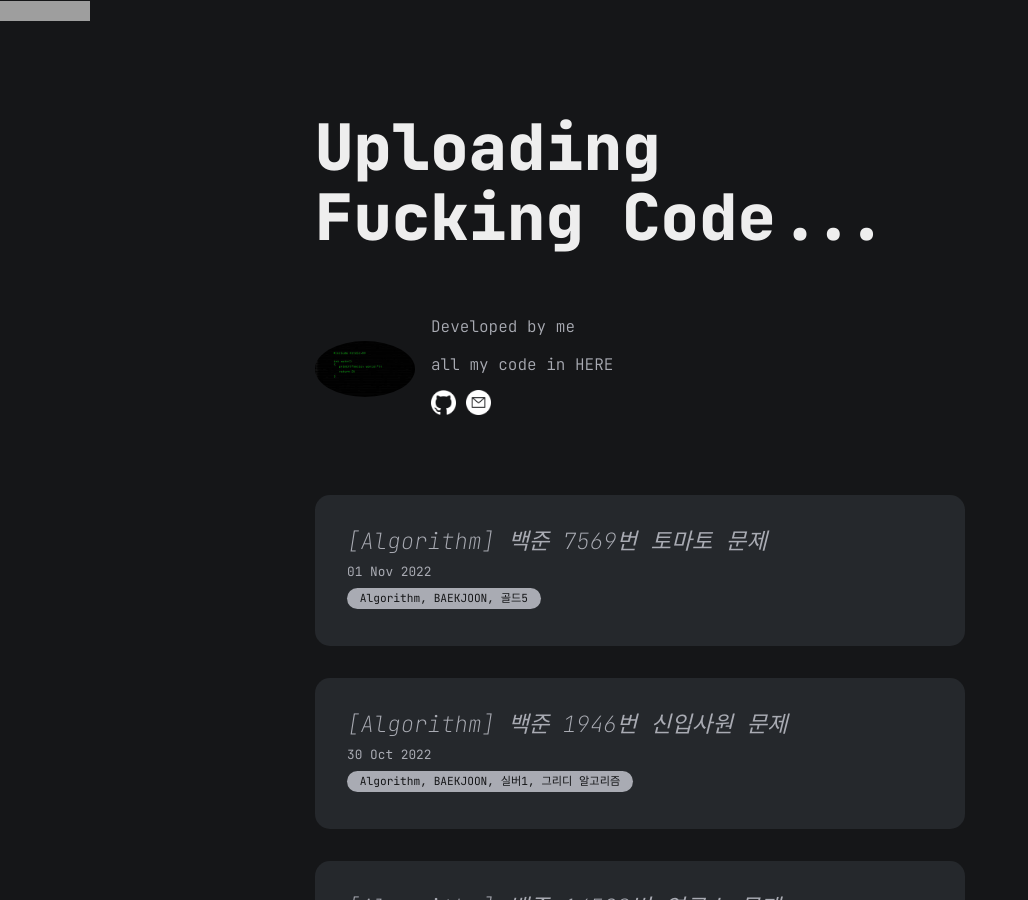
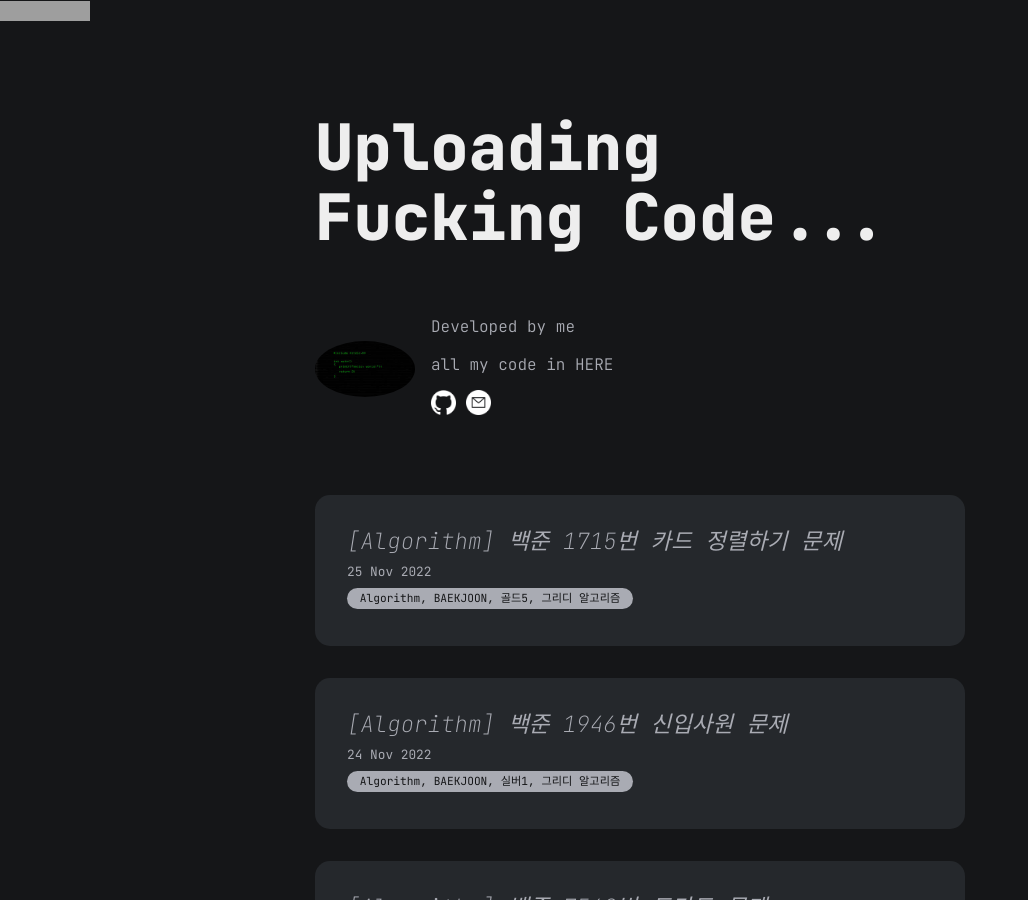
Before and after one commit to yj76461/yj76461.github.io, a Jekyll site: the page built from index.md, in a window 1280 px wide and 900 px high. Shown: the whole window, without its empty margins (0-1028 px from the left). Built offline with Jekyll 4.4.1, drawn with Linux system fonts in a browser that asks for light colours; part of the change alters nothing that is shown; grey boxes are pictures that could not be loaded.

Commit message:
1715 solved

````diff
--- a/all_collections/_posts/2022-11-24-baekjoon-1946.md
+++ b/all_collections/_posts/2022-11-24-baekjoon-1946.md
@@ -10,8 +10,8 @@ tags:
 toc: true
 toc_sticky: true
 
-date: 2022-10-30
-last_modified_at: 2022-10-30
+date: 2022-11-24
+last_modified_at: 2022-11-24
 ---
 # 1946번 신입사원 문제 풀이
 ## 그리디 알고리즘 공부중...
--- /dev/null
+++ b/all_collections/_posts/2022-11-25-baekjoon-1715.md
@@ -0,0 +1,97 @@
+---
+title: "[Algorithm] 백준 1715번 카드 정렬하기 문제"
+excerpt: ""
+
+categories:
+    - Algorithm, BAEKJOON, 골드5, 그리디 알고리즘
+tags:
+    - [Algorithm, BAEKJOON, 백준, 골드5]
+
+toc: true
+toc_sticky: true
+
+date: 2022-11-25
+last_modified_at: 2022-11-25
+---
+# 1715번 카드 정렬하기 풀이
+## 그리디 알고리즘 공부중...
+
+``` c++
+
+#include <stdio.h>
+#include <stdlib.h>
+#include <iostream>
+#include <queue> // 우선순위 큐 지원하는 STL
+#include <stack>
+#include <algorithm>
+#include <tuple>
+
+using namespace std;
+
+
+int num, N, sum = 0, i = 0, cnt = 0;
+priority_queue<int, vector<int>, greater<int>> pq; // 우선 순위 큐라는 것이다. 임의로 지은 이름이 아니다.
+//안에 저렇게 여러 인자를 넣어두면 오름차순, 자료형 int 만 넣어두면 내림차순으로 정렬한다. 여기선 오름차순으로 정렬하기 위해 이렇게 쓴다.
+
+int main()
+{
+    cin >> N;
+    for(int i = 0; i < N; i++)
+    {
+        cin >> num;
+        pq.push(num);
+    }
+
+    while(pq.size() > 1)
+    {
+        int n = pq.top(); pq.pop();
+        int m = pq.top(); pq.pop(); // pop 은 큐의 프론트에서 이뤄진다. 제일 작은 수 두개가 빠지는 것이다.
+
+        sum = n + m; // 제일 작은수 합쳐서 다시 넣을 것이다.
+        cnt += sum; // 출력하기 위한 변수 cnt에 더해줌
+        //printf("cnt is %d\n", cnt);
+        pq.push(sum); // push 하면 알아서 크기순으로 정렬해준다.
+    }
+
+    cout << cnt << endl;
+
+    return 0;
+}
+
+/* vector 써서 풀은 오답 알고리즘 - 시간초과
+
+    for(int i = 0; i < N; i++)
+    {
+        cin >> num;
+        v1.push_back(num);
+    }
+
+    sort(v1.begin(), v1.end());
+
+    while(v1.size() > 1)
+    {
+        // for(int k = 0; k < v1.size(); k++)
+        //     cout << v1[k] << ' ';
+        if(v1[i] > v1[i + 1] && i < v1.size() - 1)
+        {
+            //printf("--- %d change %d\n", v1[i], v1[i+1]);
+            int tmp = v1[i];
+            v1[i] = v1[i + 1];
+            v1[i + 1] = tmp;
+            i++;
+        }
+        else
+        {
+            v1[0] += v1[1];
+            v1.erase(v1.begin() + 1);
+            cnt += v1[0];
+
+            //printf("--- v1[0] is %d cnt is %d\n",v1[0], cnt);
+            i = 0;
+        }
+
+    }
+
+    cout << cnt << endl;
+*/
+```
````
